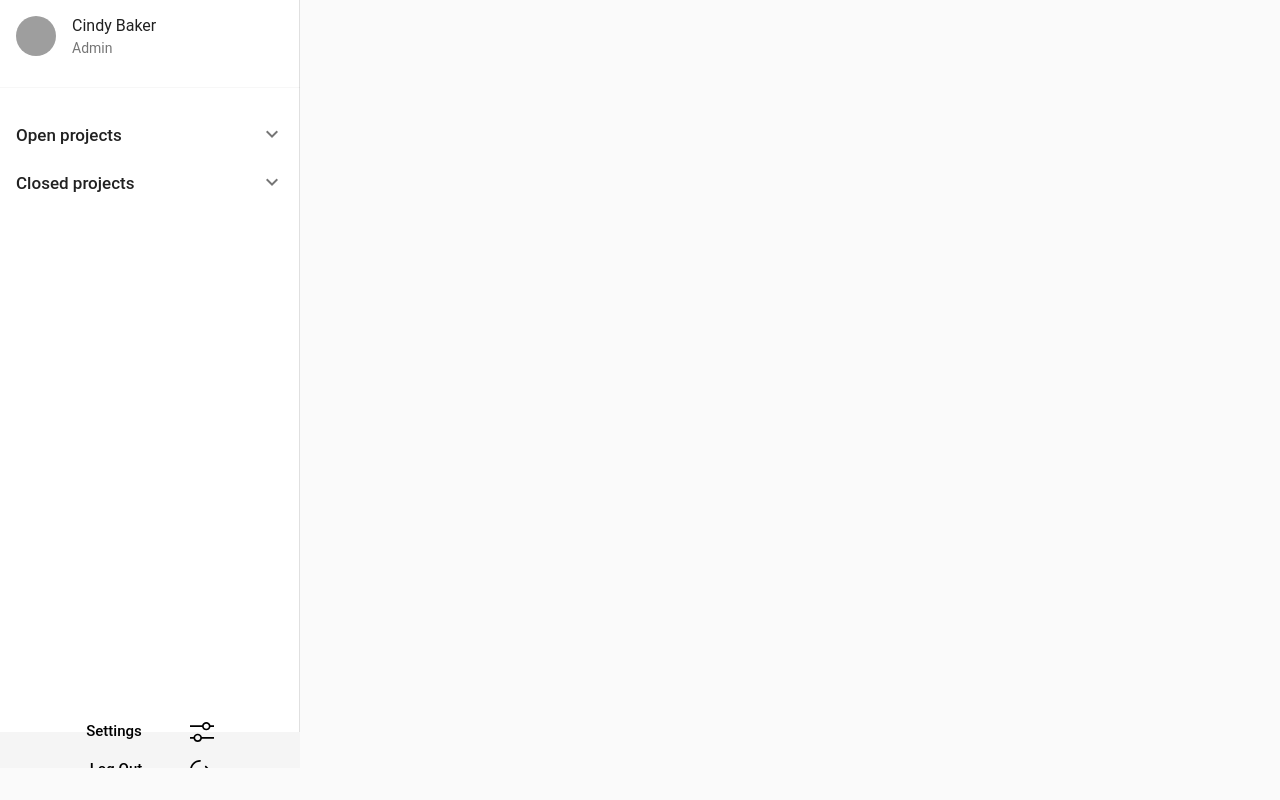
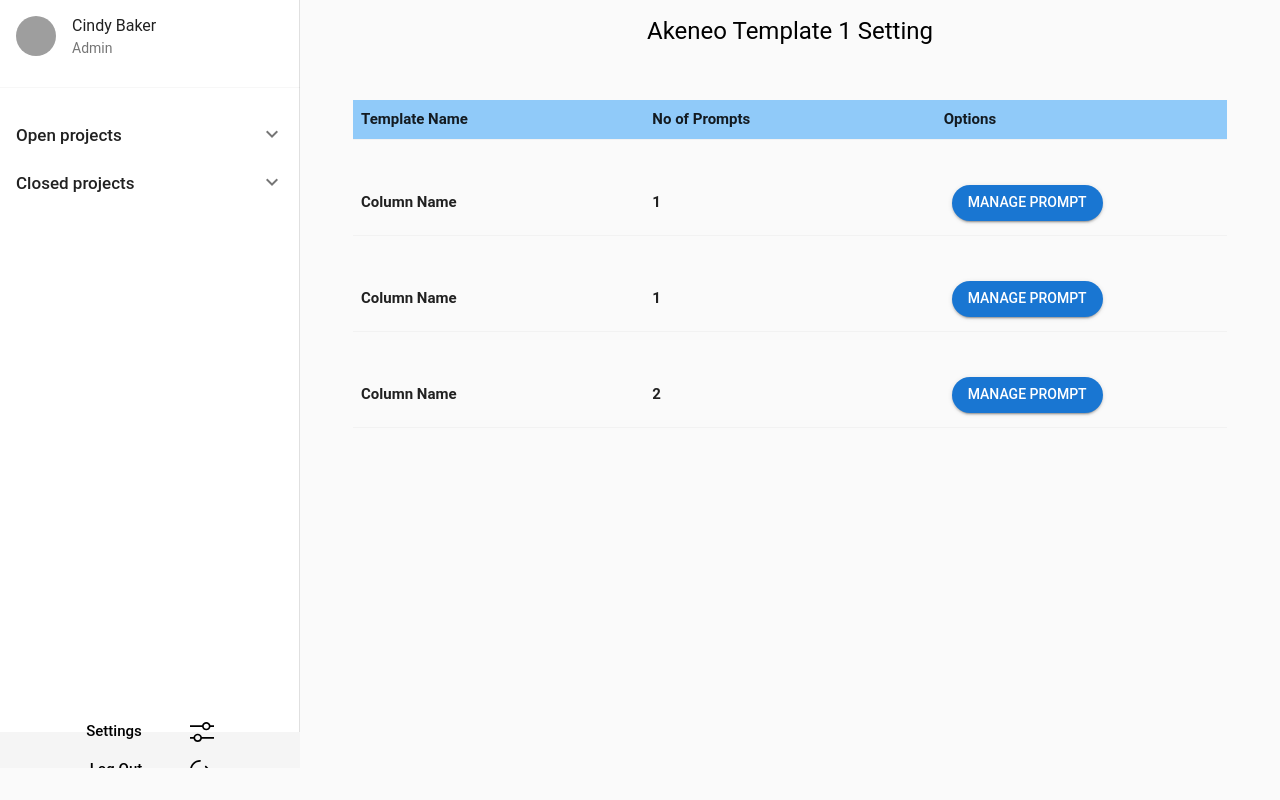
Before and after one commit to BohdanVSVovk/AIConvTemplate, a Vue app: page /#/settings/edit in a window 1280 px wide. Built offline with nearby package versions, Linux system fonts and the light colour scheme; grey boxes are pictures that could not be loaded; what vue-chartkick would draw is missing.

Commit message:
Updated: 2 setting pages

```diff
--- /dev/null
+++ b/src/pages/EditSettings.vue
@@ -0,0 +1,98 @@
+<template>
+    <div>
+        <div class="darken-2 text-xs-center mt-3">
+        <span class="black--text headline">Akeneo Template 1 Setting</span>
+        </div>
+        <div class="m-5">
+            <v-form>
+                <v-container>
+                    <v-layout row wrap>
+
+                        <v-flex xs4 class="d-flex align-center blue lighten-3">
+                            <div class="font-weight-bold">Template Name</div>
+                        </v-flex>
+                        <v-flex xs4 class="d-flex align-center blue lighten-3">
+                            <div class="font-weight-bold">No of Prompts</div>
+                        </v-flex>
+                        <v-flex xs4 class="d-flex align-center blue lighten-3">
+                            <div class="font-weight-bold">Options</div>
+                        </v-flex>
+                        <v-divider ></v-divider>
+                    </v-layout>
+                </v-container>
+
+                <v-container>
+                    <v-layout row wrap>
+
+                        <v-flex xs12 sm4 class="d-flex align-center">
+                            <div class="font-weight-bold">Column Name</div>
+                        </v-flex>
+
+                        <v-flex xs12 sm4 class="d-flex align-center">
+                            <div class="font-weight-bold">1</div>
+                        </v-flex>
+                        <v-flex xs12 sm4>
+                            <v-btn round color="primary" @click="changeRoute('EditSettings', 5)">Manage Prompt</v-btn>
+                        </v-flex>
+                        <v-divider></v-divider>
+                    </v-layout>
+                </v-container>
+                <v-container>
+                    <v-layout row wrap>
+                        <v-flex xs12 sm4 class="d-flex align-center">
+                            <div class="font-weight-bold">Column Name</div>
+                        </v-flex>
+
+                        <v-flex xs12 sm4 class="d-flex align-center">
+                            <div class="font-weight-bold">1</div>
+                        </v-flex>
+
+
+                        <v-flex xs12 sm4>
+                            <v-btn round color="primary">Manage Prompt</v-btn>
+                        </v-flex>
+                        <v-divider></v-divider>
+                    </v-layout>
+                </v-container>
+                <v-container>
+                    <v-layout row wrap>
+
+                        <v-flex xs12 sm4 class="d-flex align-center">
+                            <div class="font-weight-bold">Column Name</div>
+                        </v-flex>
+
+                        <v-flex xs12 sm4 class="d-flex align-center">
+                            <div class="font-weight-bold">2</div>
+                        </v-flex>
+
+
+                        <v-flex xs12 sm4>
+                            <v-btn round color="primary">Manage Prompt</v-btn>
+                        </v-flex>
+                        <v-divider></v-divider>
+                    </v-layout>
+                </v-container>
+
+
+            </v-form>
+        </div>
+
+    </div>
+</template>
+
+<script>
+  export default {
+    data: () => ({
+      first: '',
+      last: ''
+    }),
+    methods: {
+    changeRoute(routeName, selectedIndex) {
+      const vm = this;
+
+      vm.selectedIndex = selectedIndex;
+      return vm.$router.push({ name: routeName });
+    }
+  }
+  }
+</script>
--- a/src/pages/Settings.Vue
+++ b/src/pages/Settings.Vue
@@ -1,83 +1,59 @@
 <template>
     <div>
-        <div class="darken-2 text-xs-center mt-5">
-        <span class="black--text title">Setting</span>
-        </div>
         <div class="darken-2 text-xs-center mt-3">
-        <span class="black--text headline">Akeneo Template 1 settings</span>
+        <span class="black--text headline">Data Template Utility Setting</span>
         </div>
         <div class="m-5">
             <v-form>
                 <v-container>
                     <v-layout row wrap>
 
+                        <v-flex xs12 class="d-flex align-center blue lighten-3">
+                            <div class="font-weight-bold">Template Name</div>
+                        </v-flex>
+                        <v-divider ></v-divider>
+                    </v-layout>
+                </v-container>
+
+                <v-container>
+                    <v-layout row wrap>
+
+                        <v-flex xs12 sm6 class="d-flex align-center">
+                            <div class="font-weight-bold">Akeneo Template 1</div>
+                        </v-flex>
                         <v-flex xs12 sm6>
+                            <v-btn round color="primary" @click="changeRoute('EditSettings', 5)">Edit</v-btn>
+                        </v-flex>
+                        <v-divider></v-divider>
+                    </v-layout>
+                </v-container>
+                <v-container>
+                    <v-layout row wrap>
+                        <v-flex xs12 sm6 class="d-flex align-center">
                             <div class="font-weight-bold">Columns</div>
-                            <v-text-field
-                                v-model="first"
-                                label="First Name"
-                                solo
-                            ></v-text-field>
                         </v-flex>
-
-
                         <v-flex xs12 sm6>
-                            <div class="font-weight-bold">Brands</div>
-                            <v-text-field
-                                v-model="first"
-                                label="First Name"
-                                solo
-                            ></v-text-field>
+                            <v-btn round color="primary">Edit</v-btn>
                         </v-flex>
+                        <v-divider></v-divider>
                     </v-layout>
                 </v-container>
                 <v-container>
                     <v-layout row wrap>
 
-                        <v-flex xs12 sm6>
-                            <div class="font-weight-bold">Name</div>
-                            <v-text-field
-                                v-model="first"
-                                label="First Name"
-                                solo
-                            ></v-text-field>
+                        <v-flex xs12 sm6 class="d-flex align-center">
+                            <div class="font-weight-bold">Columns</div>
                         </v-flex>
 
 
                         <v-flex xs12 sm6>
-                            <div class="font-weight-bold">Specifications</div>
-                            <v-text-field
-                                v-model="first"
-                                label="First Name"
-                                solo
-                            ></v-text-field>
+                            <v-btn round color="primary">Edit</v-btn>
                         </v-flex>
+                        <v-divider></v-divider>
                     </v-layout>
                 </v-container>
-                <v-container>
-                    <v-layout row wrap>
-                            <div class="font-weight-bold">Add prompts- 1</div>
-                            <v-flex xs8>
-                                <v-textarea
-                                solo
-                                name="input-7-4"
-                                label="Solo textarea"
-                                value="Prompt"
-                                ></v-textarea>
-                            </v-flex>
-                            <v-flex xs4>
-                                <v-flex xs12 sm4 text-xs-center>
-                                        <div>
-                                            <v-btn color="primary">Save prompts</v-btn>
-                                        </div>
-                                        <div>
-                                            <v-btn min-width='150px'>Add More</v-btn>
-                                        </div>
-                                    </v-flex>
-                            </v-flex>
-                    </v-layout>
 
-                </v-container>
+
             </v-form>
         </div>
 
@@ -89,6 +65,14 @@
     data: () => ({
       first: '',
       last: ''
-    })
+    }),
+    methods: {
+    changeRoute(routeName, selectedIndex) {
+      const vm = this;
+
+      vm.selectedIndex = selectedIndex;
+      return vm.$router.push({ name: routeName });
+    }
+  }
   }
 </script>
--- a/src/router/index.js
+++ b/src/router/index.js
@@ -7,7 +7,7 @@
 import Login from '../pages/core/Login.vue';
 import Settings from '../pages/Settings.vue';
 import Error from '../pages/core/Error.vue';
-
+import EditSettings from '../pages/EditSettings.vue'
 
 
 Vue.use(Router);
@@ -45,6 +45,11 @@
       component: Settings,
     },
     {
+      path: '/settings/edit',
+      name: 'EditSettings',
+      component: EditSettings,
+    },
+    {
       path: '/login',
       name: 'Login',
       component: Login,
```
